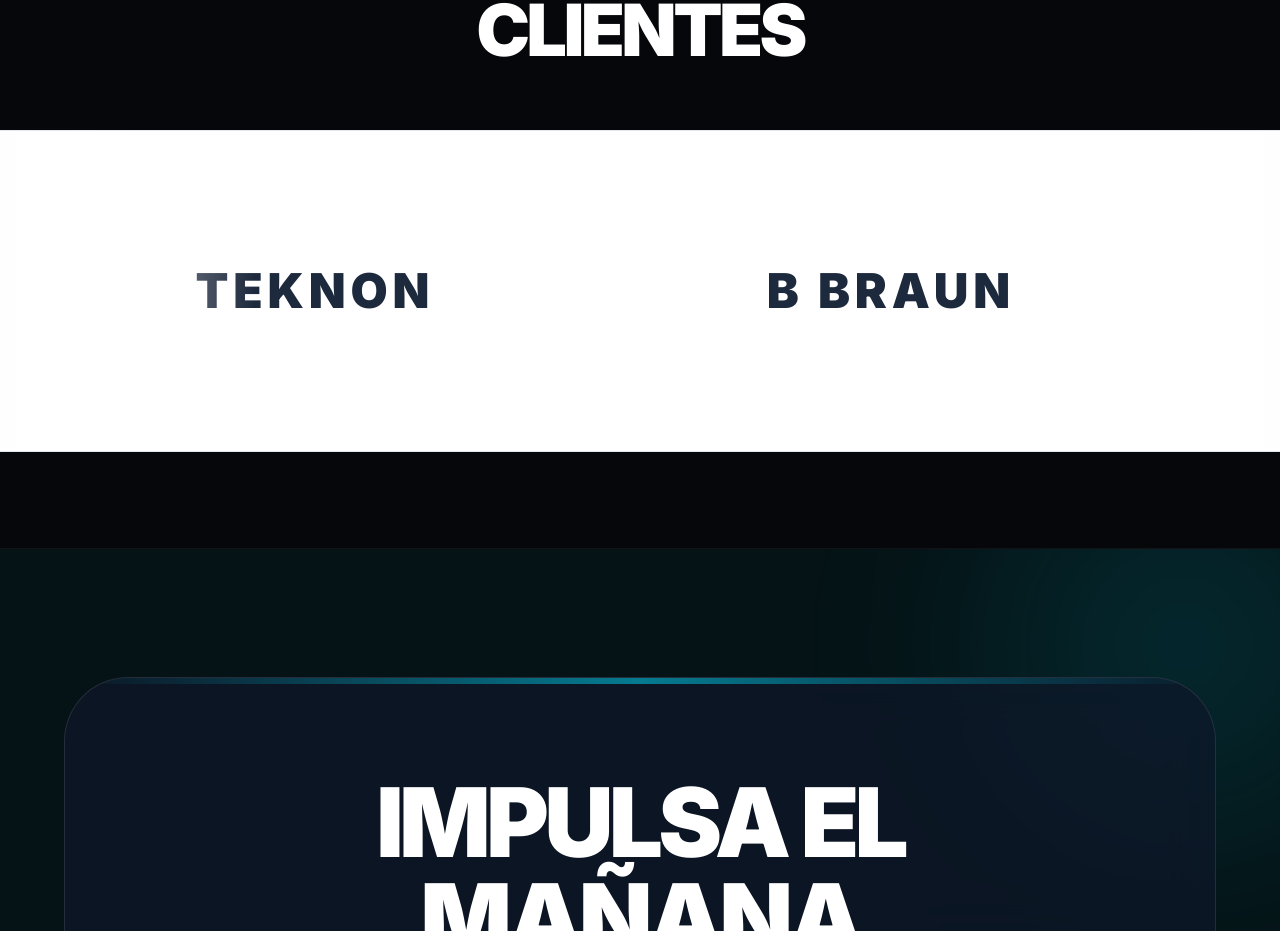
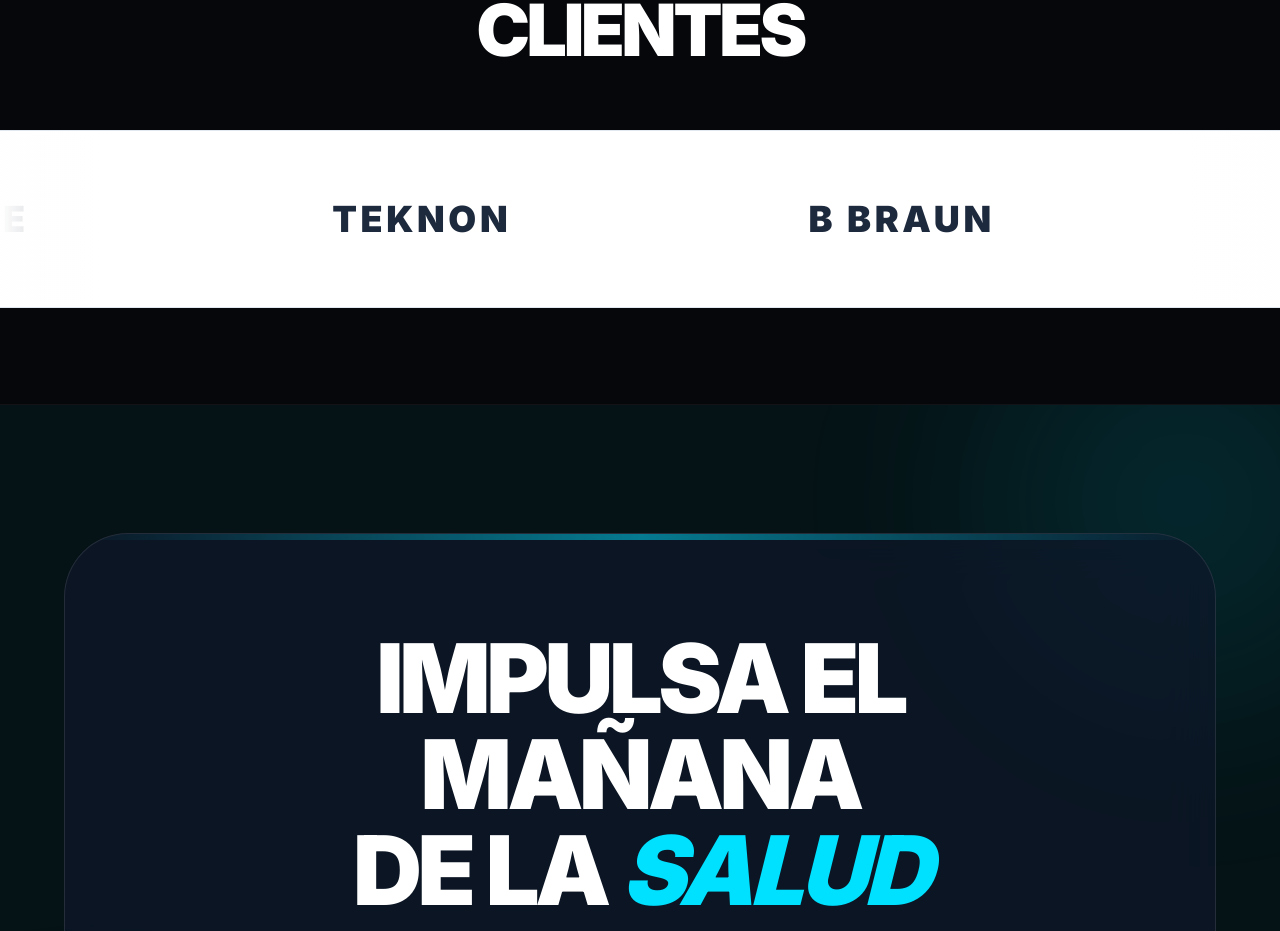
Before and after one commit to jvaccarotsa-svg/WEB-YBVR, a Next.js app: page / in a window 1280 px wide. Shown: the part 2816-3747 px from the top of the page. Built offline with nearby package versions, Linux system fonts and the light colour scheme; no server answers; the database is empty.

Commit message:
feat: refine logo section proportions and further slow down scroll

```diff
--- a/src/app/globals.css
+++ b/src/app/globals.css
@@ -54,5 +54,5 @@ body {
 .logo-scroll {
   display: flex;
   width: fit-content;
-  animation: scroll 120s linear infinite;
+  animation: scroll 200s linear infinite;
 }
--- a/src/components/Partners.tsx
+++ b/src/components/Partners.tsx
@@ -114,29 +114,29 @@ export default function Partners() {
                 <div className="absolute inset-y-0 left-0 w-32 md:w-64 bg-gradient-to-r from-white to-transparent z-10 md:opacity-100 opacity-0"></div>
                 <div className="absolute inset-y-0 right-0 w-32 md:w-64 bg-gradient-to-l from-white to-transparent z-10 md:opacity-100 opacity-0"></div>
 
-                <div className="logo-scroll items-center gap-48 px-12 py-16">
+                <div className="logo-scroll items-center gap-48 px-12 py-8">
                     {displayPartners.map((partner, idx) => {
                         const isVideo = isYoutubeUrl(partner.url);
 
                         const content = (
                             <div className="flex flex-col items-center gap-2 group/logo relative">
                                 {partner.logo ? (
-                                    <div className="h-40 sm:h-48 w-80 sm:w-96 flex items-center justify-center grayscale-0 opacity-100 group-hover/logo:scale-110 transition-all duration-500 relative">
+                                    <div className="h-24 sm:h-28 w-64 sm:w-72 flex items-center justify-center grayscale-0 opacity-100 group-hover/logo:scale-110 transition-all duration-500 relative">
                                         <img
                                             src={partner.logo}
                                             alt={partner.name}
-                                            className="max-h-[85%] w-auto object-contain"
+                                            className="h-[80%] w-auto object-contain"
                                         />
                                         {isVideo && (
                                             <div className="absolute inset-0 flex items-center justify-center opacity-0 group-hover/logo:opacity-100 transition-opacity duration-300">
-                                                <div className="w-16 h-16 rounded-full glass border-primary/40 flex items-center justify-center shadow-[0_0_20px_rgba(0,224,255,0.4)]">
-                                                    <Play className="w-6 h-6 text-primary fill-primary ml-0.5" />
+                                                <div className="w-12 h-12 rounded-full glass border-primary/40 flex items-center justify-center shadow-[0_0_20px_rgba(0,224,255,0.4)]">
+                                                    <Play className="w-5 h-5 text-primary fill-primary ml-0.5" />
                                                 </div>
                                             </div>
                                         )}
                                     </div>
                                 ) : (
-                                    <div className="h-40 sm:h-48 w-80 sm:w-96 flex items-center justify-center text-4xl sm:text-5xl font-black text-slate-800 hover:text-primary transition-all duration-500 uppercase tracking-widest outfit cursor-default whitespace-nowrap group-hover/logo:scale-110">
+                                    <div className="h-24 sm:h-28 w-64 sm:w-72 flex items-center justify-center text-3xl sm:text-4xl font-black text-slate-800 hover:text-primary transition-all duration-500 uppercase tracking-widest outfit cursor-default whitespace-nowrap group-hover/logo:scale-110">
                                         {partner.name}
                                     </div>
                                 )}
```
